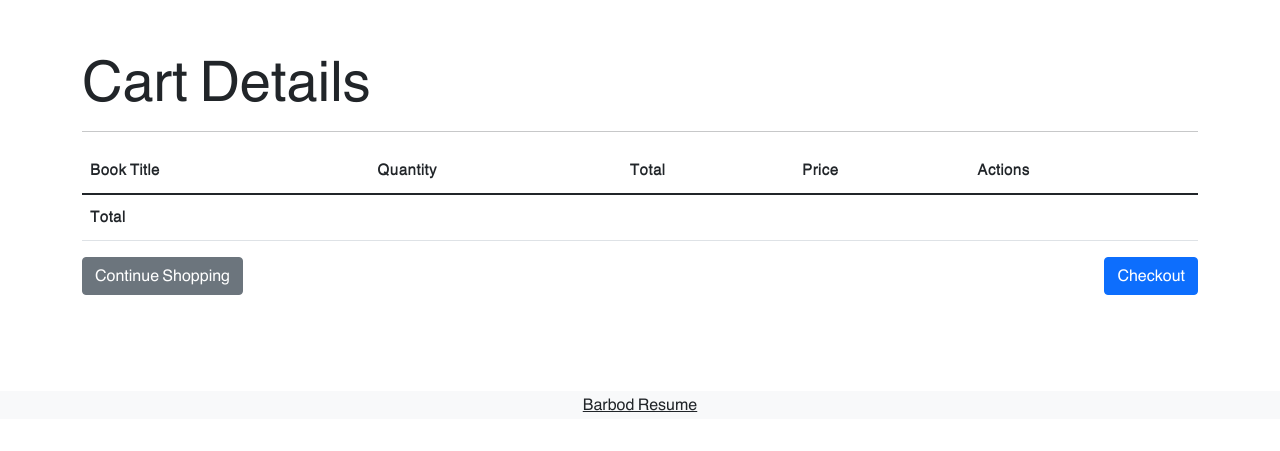
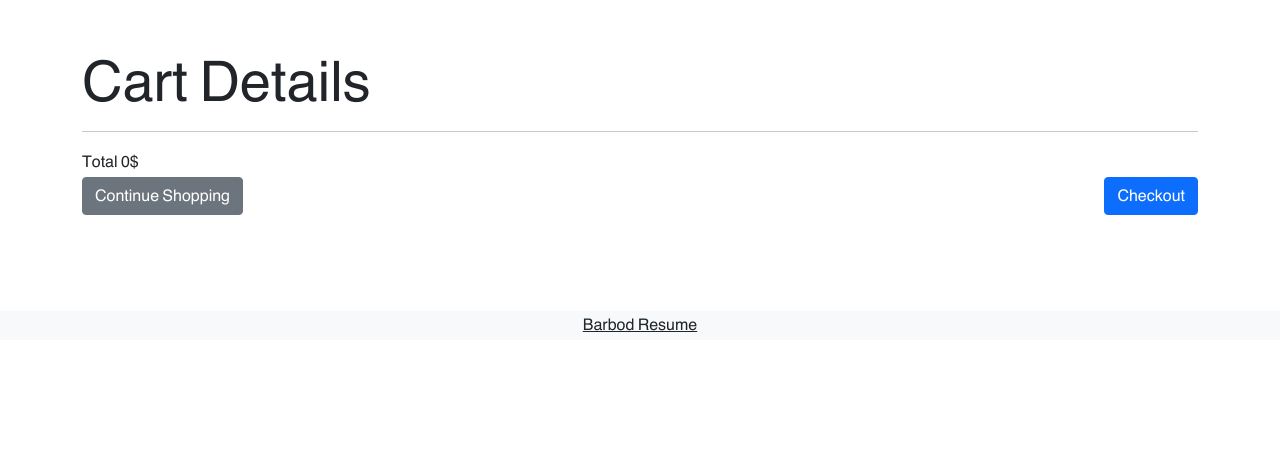
Before and after one commit to barbodjangjoo/book_store, a Django app: page /cart/ in a window 1280 px wide. Shown: the part 61-512 px from the top of the page. Run offline with Django 5.2, Linux system fonts and the light colour scheme; lists and menus that the app fills with data are empty.

Commit message:
add total price

```diff
--- a/books/templates/books/book_detail.html
+++ b/books/templates/books/book_detail.html
@@ -53,8 +53,10 @@
                      <button type="submit" class="btn btn-primary">{% translate "Add to Cart" %}</button>
                 </div>
             </form>
-            <a class="btn btn-warning" href="{% url "book_update" book.id %}">Edit</a>
-            <a class="btn btn-danger" href="{% url "book_delete" book.id %}">Delete</a>
+            {% if user.is_staff %}
+                <a class="btn btn-warning" href="{% url "book_update" book.id %}">Edit</a>
+                <a class="btn btn-danger" href="{% url "book_delete" book.id %}">Delete</a>
+            {% endif %}
 
             {% for comment in comments %}
                 <div class="d-flex justify-content-center">
--- a/cart/cart.py
+++ b/cart/cart.py
@@ -45,7 +45,9 @@ class Cart:
         for book in books:
             cart[str(book.id)]['book_obj'] = book
 
+
         for item in cart.values():
+            item['total_price'] = item['book_obj'].price * item['quantity']
             yield item
 
     def __len__(self):
@@ -57,6 +59,5 @@ class Cart:
 
     def get_total_price(self):
         book_ids = self.cart.keys()
-        books = Book.objects.filter(id__in = book_ids)
 
-        return sum(book.price for book in books)
+        return sum(item['quantity']* item['book_obj'].price for item in self.cart.values())
--- a/cart/templates/cart/cart_detail.html
+++ b/cart/templates/cart/cart_detail.html
@@ -6,7 +6,7 @@
   <div class="container py-5">
     <h1 class="display-4">{% translate "Cart Details" %}</h1>
     <hr>
-
+    {% if cart %}
       <table class="table table-striped">
         <thead>
           <tr>
@@ -14,10 +14,11 @@
             <th>{% translate "Quantity" %}</th>
             <th>{% translate "Total" %}</th>
             <th>{% translate "Price" %}</th>
-          <th>{% translate "Actions" %}</th>
+            <th>{% translate "Total Price" %}</th>
           </tr>
         </thead>
         <tbody>
+    {% endif %}
         {% for item in cart %}
           <tr>
             <td class="product-thumbnail text-left">
@@ -51,7 +52,7 @@
               </form>
             </td>
             <td>{{ item.book_obj.price }}</td>
-            <td>{{ item.total_price }}</td>
+            <td>{{ item.total_price }}{% translate "&#x24" %}</td>
             <td>
               <a href="{% url "cart_remove" item.book_obj.id%}" class="btn btn-danger btn-sm">{% translate "Remove" %}</a>
             </td>
@@ -71,7 +72,7 @@
         </tr> {% endcomment %}
         <tr>
           <th colspan="3">{% translate "Total" %}</th>
-          <th>{{ cart.total }}</th>
+          <th>{{ cart.get_total_price }}{% translate "&#x24" %}</th>
           <th></th>
         </tr>
       </tfoot>
```
Also changed, not shown: db.sqlite3. Lines whose indentation alone changed are shown as unchanged.
